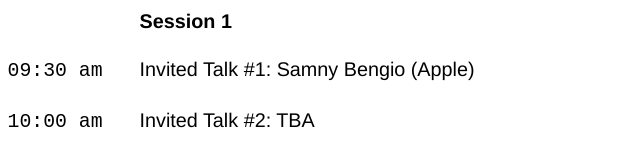
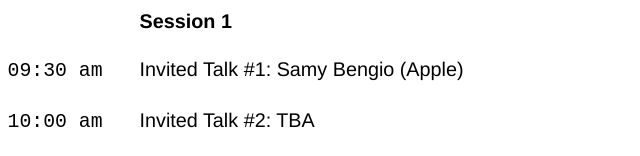
Before and after one commit to klr-icml2023/klr-icml2023.github.io, a plain HTML site: page schedule.html in a window 1280 px wide. Shown: the part 644-800 px from the top of the page, 314-954 px from the left. Drawn offline with Linux system fonts and the light colour scheme; a web font is replaced by a local one.

Commit message:
Update schedule.html

```diff
--- a/schedule.html
+++ b/schedule.html
@@ -74,7 +74,7 @@
     </tr>
     <tr>
       <td><span style="font-family: monospace;">09:00 am - 09:30 am</span></td>
-      <td>Invited Talk #1: Samny Bengio (Apple)</td>
+      <td>Invited Talk #1: Samy Bengio (Apple)</td>
     </tr>
     <tr>
       <td><span style="font-family: monospace;">09:30 am - 10:00 am</span></td>
```
